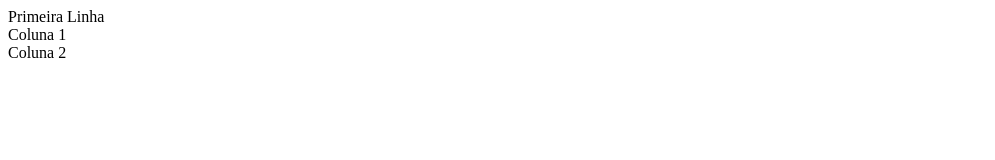
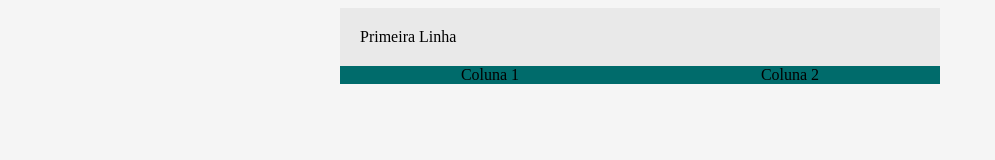
Before and after one commit to devlele/BootCampMod2, a plain HTML site: page index.html in a window 1280 px wide. Shown: the whole page, without its empty margins (0-995 px from the left). Drawn offline with Linux system fonts and the light colour scheme.

Commit message:
closes #2 - paleta de cores css e display flex

```diff
--- a/index.html
+++ b/index.html
@@ -4,13 +4,36 @@
     <meta charset="UTF-8">
     <meta name="viewport" content="width=device-width, initial-scale=1.0">
     <title>BootCampMod2 - Sistema de assinaturas</title>
+
+    <style>
+        body {
+            background-color: #F5F5F5;
+        }
+
+        .container {
+            background-color: #E9E9E9;
+            margin: auto;
+            width: 600px;
+        }
+
+        .header {
+            padding: 20px;
+        }
+
+        .flex-container {
+            display: flex;
+            background-color: #006B6B;
+            justify-content: space-around;
+        }
+    </style>
+
 </head>
 <body>
-    <div>
-        <div>
+    <div class= "container">
+        <div class= "header">
             Primeira Linha
         </div>
-        <div>
+        <div class="flex-container">
             <div>
                 Coluna 1
             </div>
```
